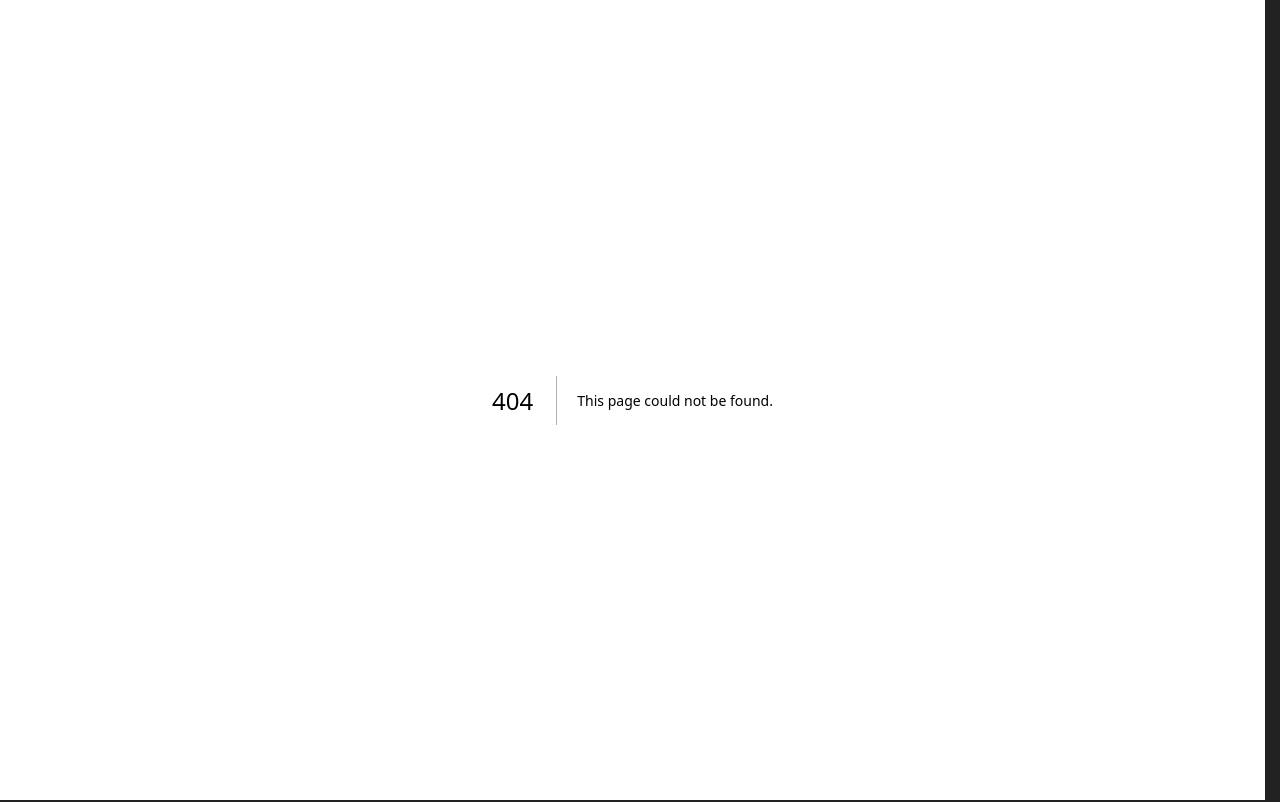
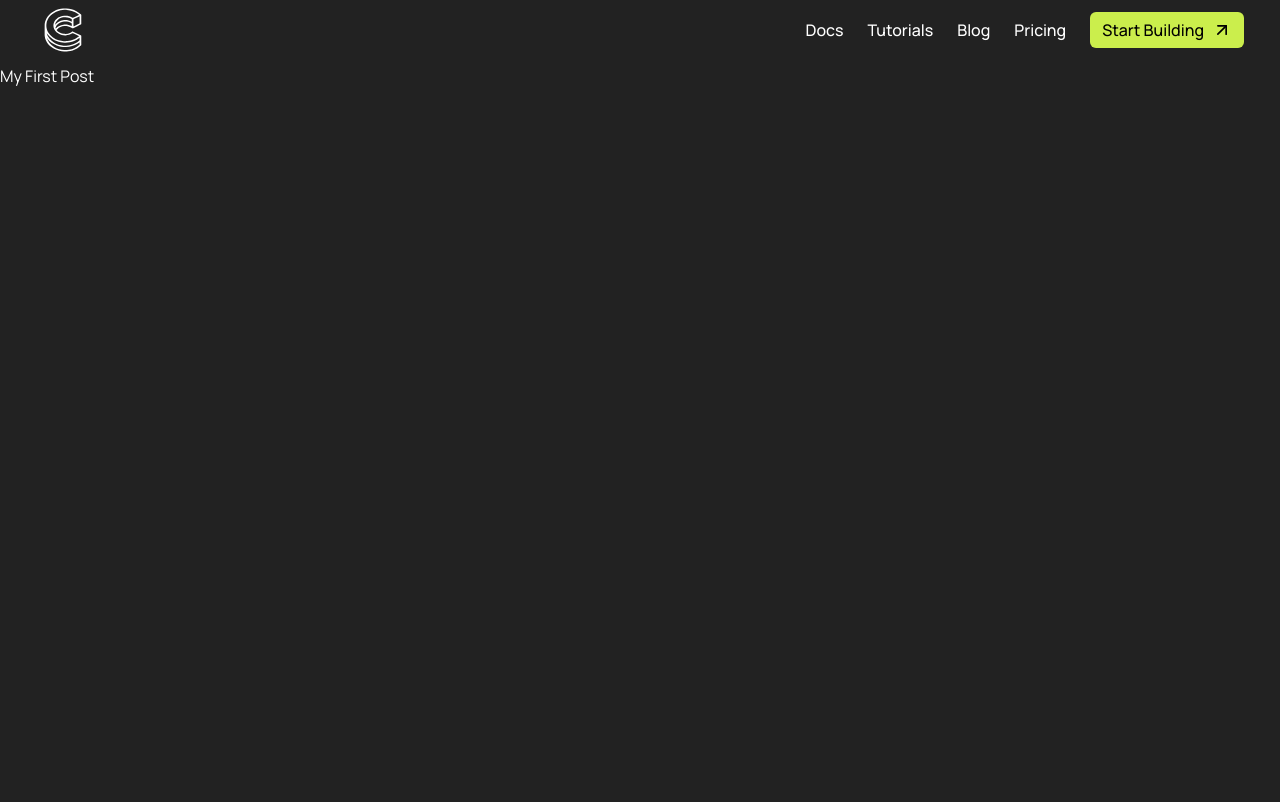
Before and after one commit to collect-so/public, a Next.js app: page /blog in a window 1280 px wide. Before the commit this address had no page. Shown: the top 802 px of the page. Built offline with nearby package versions, Linux system fonts and the light colour scheme.

Commit message:
Basic setup

```diff
--- a/package.json
+++ b/package.json
@@ -4,6 +4,7 @@
   "private": true,
   "scripts": {
     "dev": "next dev",
+    "dev:watch": "next-remote-watch ./posts",
     "build": "next build && next export",
     "start": "next start",
     "lint": "next lint"
@@ -44,6 +45,9 @@
     "postcss-import": "15.0.0",
     "prettier": "^2.8.2",
     "tailwindcss": "3.4.1",
-    "typescript": "4.9.5"
+    "typescript": "4.9.5",
+    "gray-matter": "^4.0.2",
+    "next-mdx-remote": "^3.0.1",
+    "next-remote-watch": "1.0.0"
   }
 }
--- a/src/components/Layout/index.tsx
+++ b/src/components/Layout/index.tsx
@@ -1,21 +1,28 @@
-import { PropsWithChildren } from "react";
+import { ComponentPropsWithoutRef, PropsWithChildren } from "react";
 import { Footer } from "./Footer";
 import { Header } from "./header";
 import { Meta } from "~/components/Meta";
 import classNames from "classnames";
 
 export function Layout({
+  description,
+  title,
   children,
-  title,
   className,
-}: PropsWithChildren<{ title?: string; className?: string }>) {
+}: PropsWithChildren<
+  Pick<ComponentPropsWithoutRef<typeof Meta>, "title" | "description"> & {
+    className?: string;
+  }
+>) {
   return (
     <>
-      <Meta title={title} />
+      <Meta title={title} description={description} />
 
       <Header />
 
-      <main className={classNames("min-h-screen", className)}>{children}</main>
+      <main className={classNames("min-h-screen pt-16", className)}>
+        {children}
+      </main>
 
       <Footer />
     </>
--- /dev/null
+++ b/src/pages/blog/[slug].tsx
@@ -0,0 +1,131 @@
+import fs from "fs";
+import matter from "gray-matter";
+import { MDXRemote, MDXRemoteSerializeResult } from "next-mdx-remote";
+import { serialize } from "next-mdx-remote/serialize";
+import path from "path";
+
+import { postFilePaths, POSTS_PATH } from "../../utils/mdxUtils";
+import { Layout } from "~/components/Layout";
+import { GetStaticPaths, GetStaticProps } from "next";
+import { LetterTypingText } from "~/components/LetterTypingText";
+import { WireBox } from "~/components/WireBox";
+import { ComponentPropsWithoutRef, FunctionComponent, ReactNode } from "react";
+
+const dateFormatter = new Intl.DateTimeFormat("en-US", {
+  year: "numeric",
+  month: "long",
+  day: "numeric",
+});
+
+type Props = {
+  source: MDXRemoteSerializeResult;
+  frontMatter: { title?: string; description?: string; date?: string };
+};
+
+type Params = {
+  slug: string;
+};
+
+const H2 = (props: ComponentPropsWithoutRef<"h2">) => (
+  <h2 className="text-content2" {...props} />
+);
+
+const components = {
+  // a: CustomLink,
+  // // It also works with dynamically-imported components, which is especially
+  // // useful for conditionally loading components for certain routes.
+  // // See the notes in README.md for more details.
+  // TestComponent: dynamic(() => import("../../components/TestComponent")),
+  // Head,
+  h2: H2,
+};
+
+export default function PostPage({ source, frontMatter }: Props) {
+  return (
+    <Layout title={frontMatter.title} description={frontMatter.description}>
+      {/* <header>
+        <nav>
+          <Link href="/" legacyBehavior>
+            <a>👈 Go back home</a>
+          </Link>
+        </nav>
+      </header> */}
+
+      <section className="grid place-items-center py-36 relative">
+        <div
+          className="absolute top-0 left-0 h-full w-full pointer-events-none -z-10"
+          aria-hidden
+        >
+          <WireBox
+            className="w-full h-full left-0 top-0 text-accent-green"
+            wireColor="currentColor"
+          />
+          <div className="absolute inset-0 h-full w-full to-90% bg-gradient-to-b from-transparent to-fill pointer-events-none" />
+        </div>
+
+        {frontMatter.date && (
+          <p className="typography-base text-content2 mb-2">
+            {dateFormatter.format(new Date(frontMatter.date))}
+          </p>
+        )}
+
+        <LetterTypingText
+          as="h1"
+          className="typography-4xl !mb-0 font-special md:text-2xl max-w-[34rem]
+          text-center"
+          animate
+        >
+          {frontMatter.title as string}
+        </LetterTypingText>
+
+        {frontMatter.description && (
+          <p className="typography-lg text-content2 py-6 text-center">
+            {frontMatter.description}
+          </p>
+        )}
+      </section>
+
+      <section className="container">
+        {/* @ts-expect-error */}
+        <MDXRemote {...source} components={components} />
+      </section>
+    </Layout>
+  );
+}
+
+export const getStaticProps: GetStaticProps<Props, Params> = async ({
+  params,
+}) => {
+  const postFilePath = path.join(POSTS_PATH, `${params?.slug}.mdx`);
+  const source = fs.readFileSync(postFilePath);
+
+  const { content, data } = matter(source);
+
+  const mdxSource = await serialize(content, {
+    // mdxOptions: {
+    //   remarkPlugins: [],
+    //   rehypePlugins: [],
+    // },
+    scope: data,
+  });
+
+  return {
+    props: {
+      source: mdxSource,
+      frontMatter: data,
+    },
+  };
+};
+
+export const getStaticPaths: GetStaticPaths = async () => {
+  const paths = postFilePaths
+    // Remove file extensions for page paths
+    .map((path) => path.replace(/\.mdx?$/, ""))
+    // Map the path into the static paths object required by Next.js
+    .map((slug) => ({ params: { slug } }));
+
+  return {
+    paths,
+    fallback: false,
+  };
+};
--- /dev/null
+++ b/src/pages/blog/index.tsx
@@ -0,0 +1,51 @@
+import fs from "fs";
+import matter from "gray-matter";
+import { GetStaticProps } from "next";
+import Link from "next/link";
+import path from "path";
+
+import { Layout } from "~/components/Layout";
+import { POSTS_PATH, postFilePaths } from "~/utils/mdxUtils";
+
+type Post = {
+  content: string;
+  data: { title?: string };
+  filePath: string;
+};
+
+type Props = { posts: Array<Post> };
+
+export default function Index({ posts }: Props) {
+  return (
+    <Layout>
+      <ul>
+        {posts.map((post) => (
+          <li key={post.filePath}>
+            <Link
+              as={`/blog/${post.filePath.replace(/\.mdx?$/, "")}`}
+              href={`/blog/[slug]`}
+            >
+              {post.data.title}
+            </Link>
+          </li>
+        ))}
+      </ul>
+    </Layout>
+  );
+}
+
+export const getStaticProps: GetStaticProps<Props> = () => {
+  const posts = postFilePaths.map((filePath) => {
+    const source = fs.readFileSync(path.join(POSTS_PATH, filePath));
+
+    const { content, data } = matter(source);
+
+    return {
+      content,
+      data,
+      filePath,
+    };
+  });
+
+  return { props: { posts } };
+};
--- /dev/null
+++ b/src/posts/first-blog.mdx
@@ -0,0 +1,9 @@
+---
+title: "My First Post"
+description: "Zero-config REST Backend. Fully customizable and Type-Safe."
+date: "2024-05-01"
+---
+
+## Welcome to my first post!
+
+This is an MDX-based blog post. You can use Markdown or embed React components here.
--- /dev/null
+++ b/src/utils/mdxUtils.ts
@@ -0,0 +1,11 @@
+import fs from "fs";
+import path from "path";
+
+// POSTS_PATH is useful when you want to get the path to a specific file
+export const POSTS_PATH = path.join(process.cwd(), "src/posts");
+
+// postFilePaths is the list of all mdx files inside the POSTS_PATH directory
+export const postFilePaths = fs
+  .readdirSync(POSTS_PATH)
+  // Only include md(x) files
+  .filter((path) => /\.mdx?$/.test(path));
```
Also changed, not shown: 1 other file (tests, documents, lock files or other folders).
